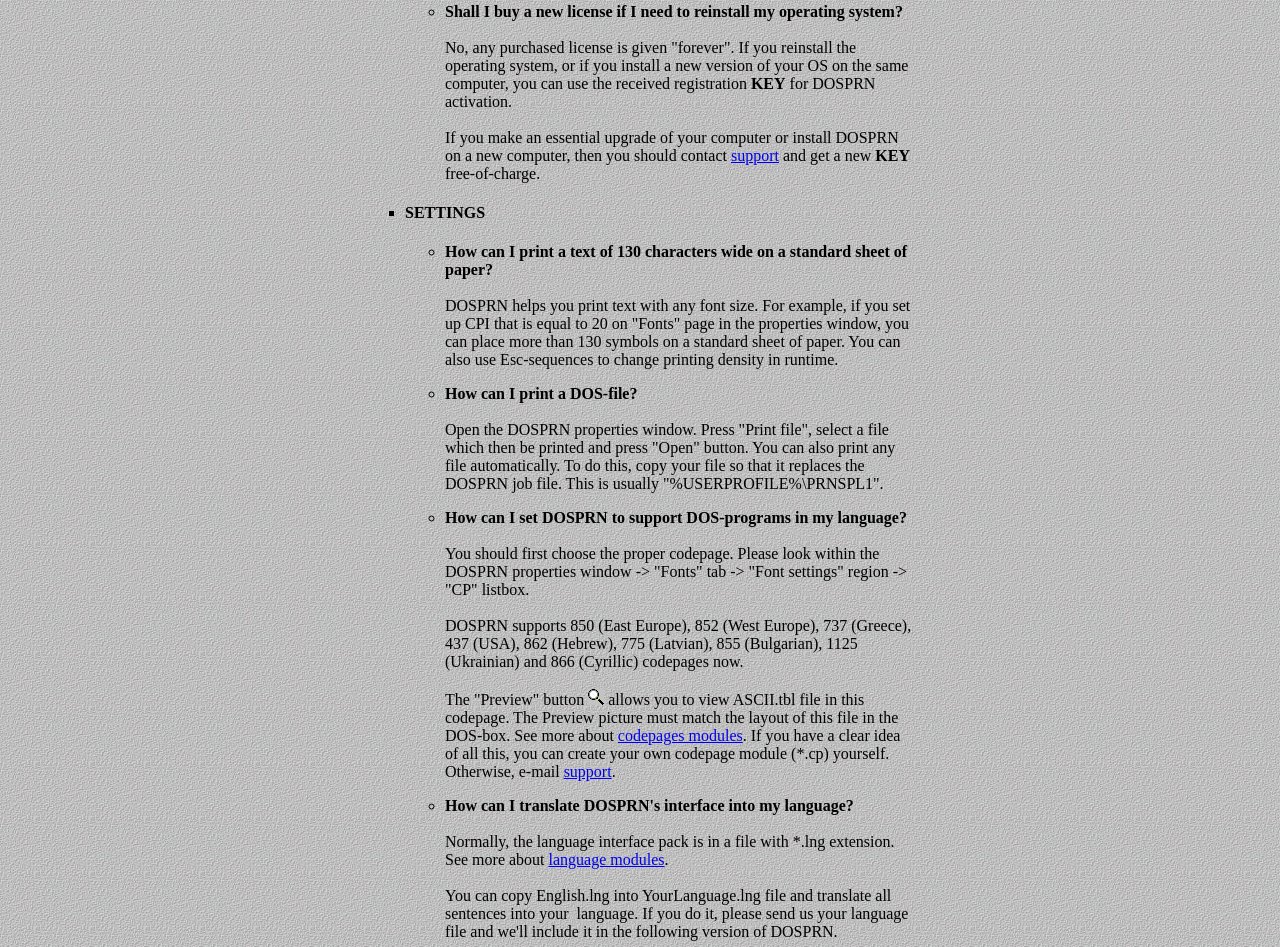
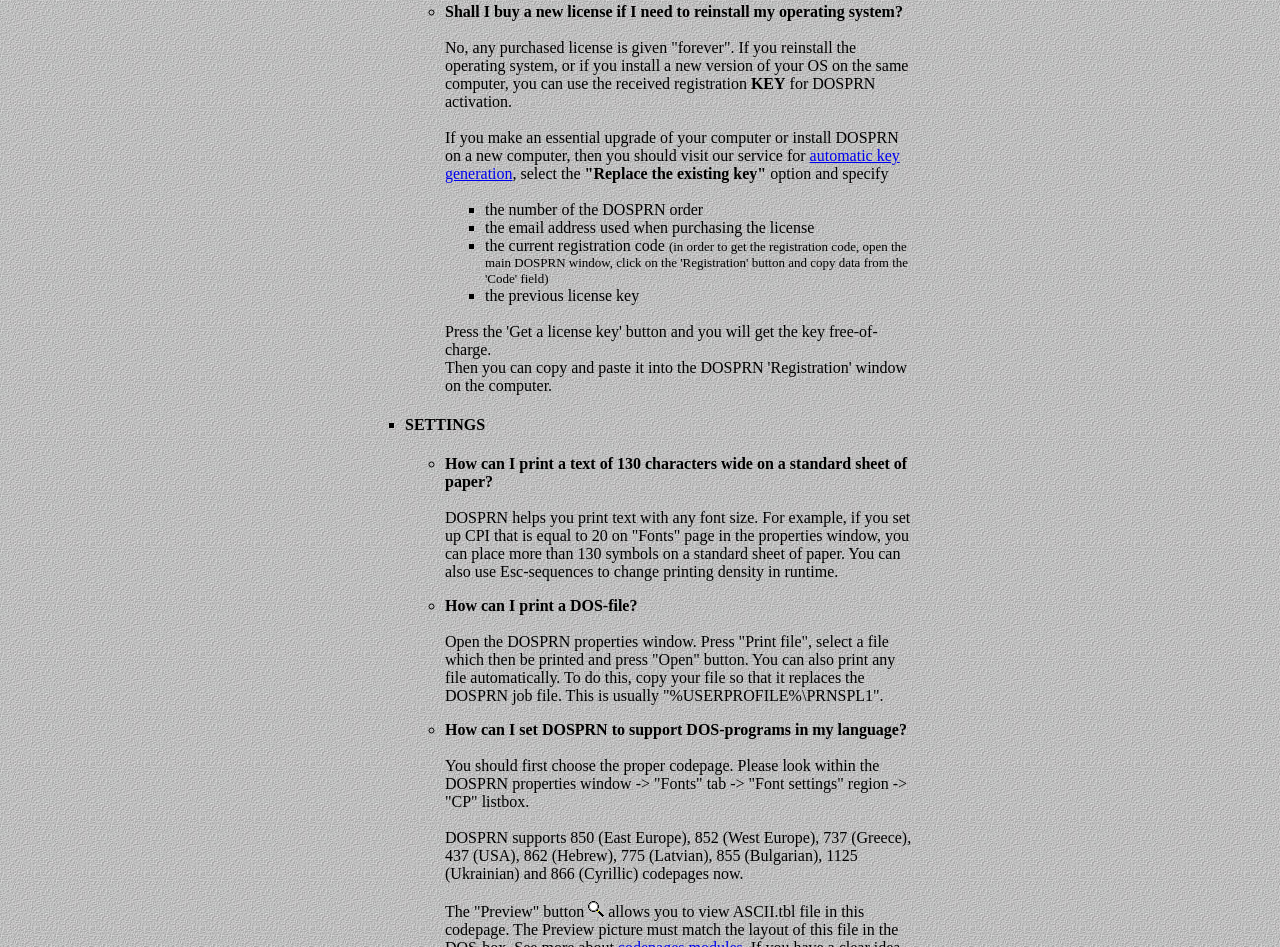
Before and after one commit to dosprn/ukrainian, a plain HTML site: page faq.htm in a window 1280 px wide. Shown: the part 3580-4527 px from the top of the page. Drawn offline with Linux system fonts and the light colour scheme.

Commit message:
Update faq.htm

```diff
--- a/faq.htm
+++ b/faq.htm
@@ -313,8 +313,16 @@
 	  <b>KEY</b> for DOSPRN activation.<br>
           <br>
           If you make an essential upgrade of your computer or install
-	  DOSPRN on a new computer, then you should contact <A href="mailto:support@dosprn.com">support</A> and
-	  get a new <b>KEY </b>free-of-charge.
+	  DOSPRN on a new computer, then you should visit our service for <A href="login.htm">automatic key generation</A>,
+		select the <b>"Replace the existing key"</b> option and specify<br><br>
+		<ul>
+		<li> the number of the DOSPRN order
+		<li> the email address used when purchasing the license
+		<li> the current registration code <font size="-1">(in order to get the registration code, open the main DOSPRN window, click on the 'Registration' button and copy data from the 'Code' field)</font>
+		<li> the previous license key
+		</ul><br>
+		Press the 'Get a license key' button and you will get the key free-of-charge.<br>
+		Then you can copy and paste it into the DOSPRN 'Registration' window on the computer.
           </p>
       </ul>
 
```
